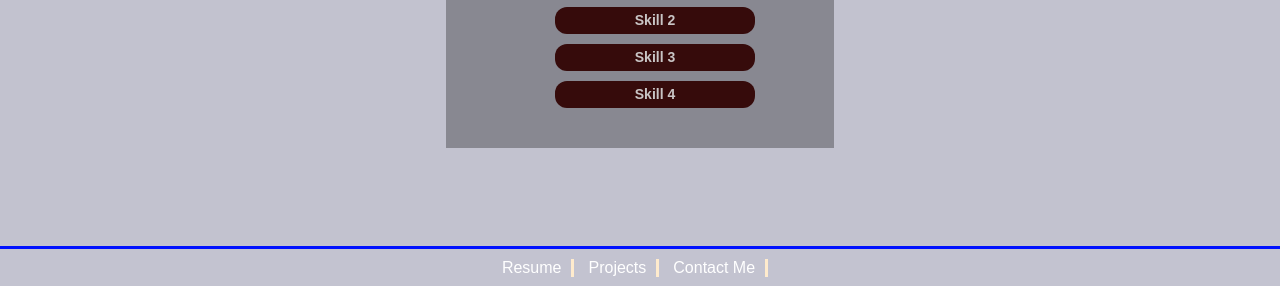
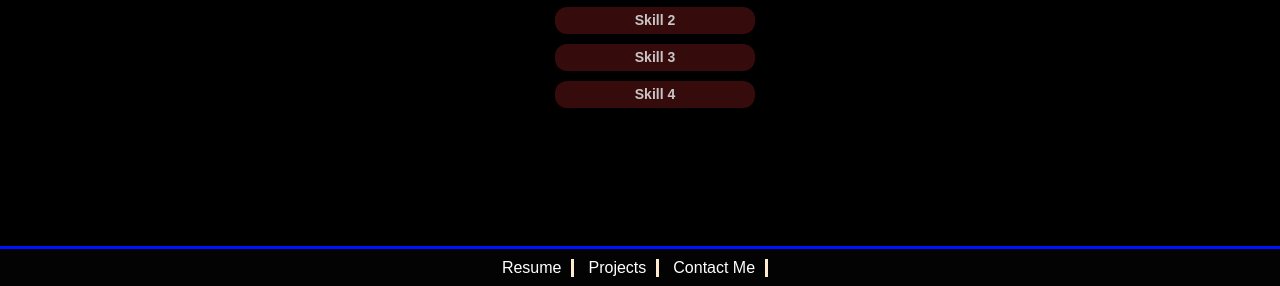
Before and after one commit to basel97/Portfolio.me-test1, a plain HTML site: page index.html in a window 1280 px wide. Shown: the part 514-800 px from the top of the page. Drawn offline with Linux system fonts and the light colour scheme.

Commit message:
Update cv-style.css

```diff
--- a/cv-style.css
+++ b/cv-style.css
@@ -3,9 +3,11 @@ body{
     margin:0;
 background-color: black;
 background-image: url("—Pngtree—technology background binary computer code_1264149.png");
-    background-color: #cccccc;
+
     background-repeat: no-repeat;
+    background-position: center;
     background-size: cover;}
+
 
 
 .upper-bar{
@@ -57,7 +59,7 @@ p.P-R {
 p.P-R:hover {
     color: rgb(0, 255, 234);
     font-size: 18px;
-    font-weight: 800;
+    font-weight: 500;
 }
 
 
@@ -115,7 +117,7 @@ p.P-R:hover {
 
 
 #Container {
-    background-color: rgb(109, 107, 230,0.1);
+    background-color: rgba(0, 0, 0, 0.5);
     display: flex;
     flex-wrap: wrap;
     position: relative;
```
